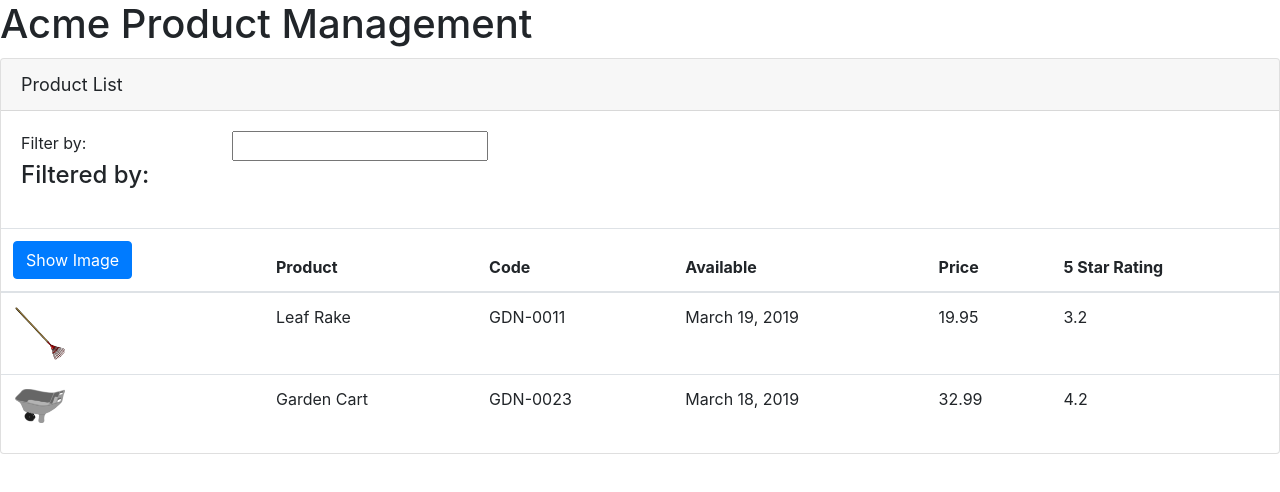
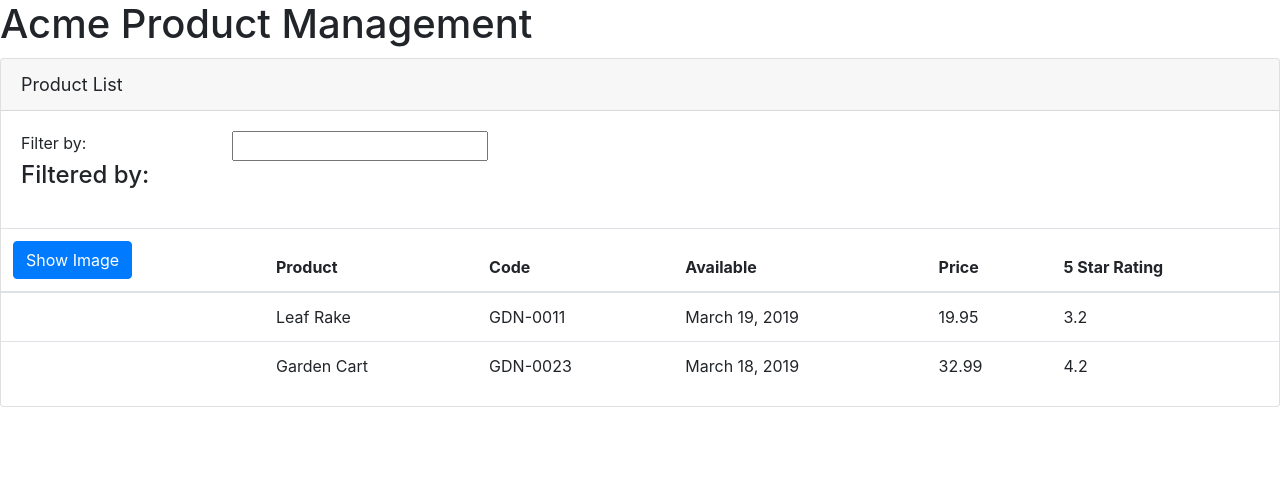
Before and after one commit to mihiranchathuranga/Simple_shop_angular_mihiran-, an Angular app: page / in a window 1280 px wide. Shown: the top 492 px of the page. Built offline with nearby package versions, Linux system fonts and the light colour scheme.

Commit message:
create *ngIf = 'showImage'

```diff
--- a/src/app/products/product-list.component.html
+++ b/src/app/products/product-list.component.html
@@ -22,7 +22,8 @@
       <thead>
         <tr>
           <th>
-            <button class='btn btn-primary'>
+            <button class='btn btn-primary'
+            (click) = 'toggleImage'>
               Show Image
             </button>
           </th>
@@ -35,7 +36,8 @@
       </thead>
       <tbody>
           <tr *ngFor = 'let product of products'>
-              <td><img [src] = 'product.imageUrl'
+              <td><img *ngIf = 'showImage'
+                  [src] = 'product.imageUrl'
                   [title] = 'product.productName'
                   [style.width.px] = 'imageWidth'
                   [style.margin.px] = 'imageMargin'>
```
